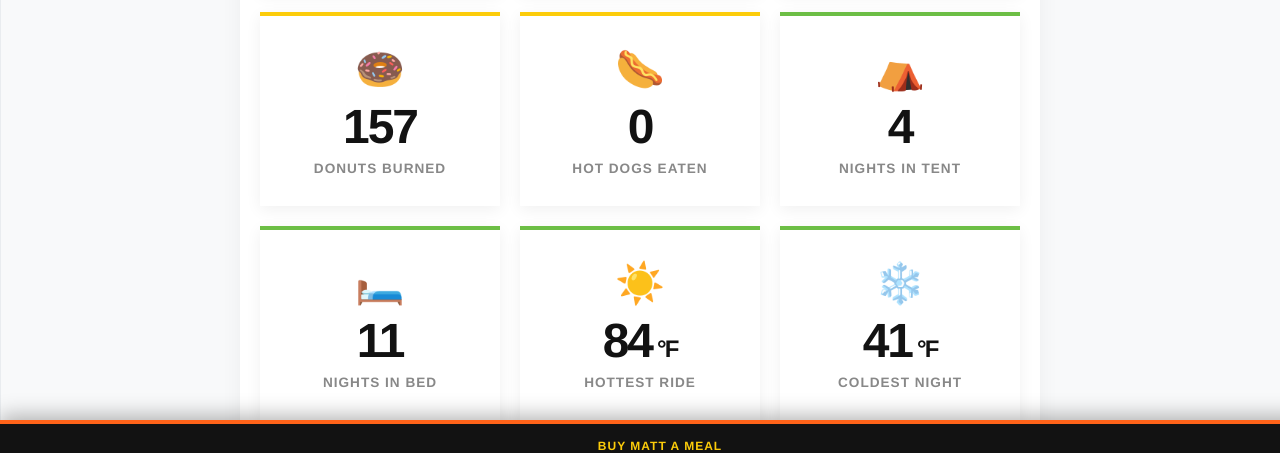
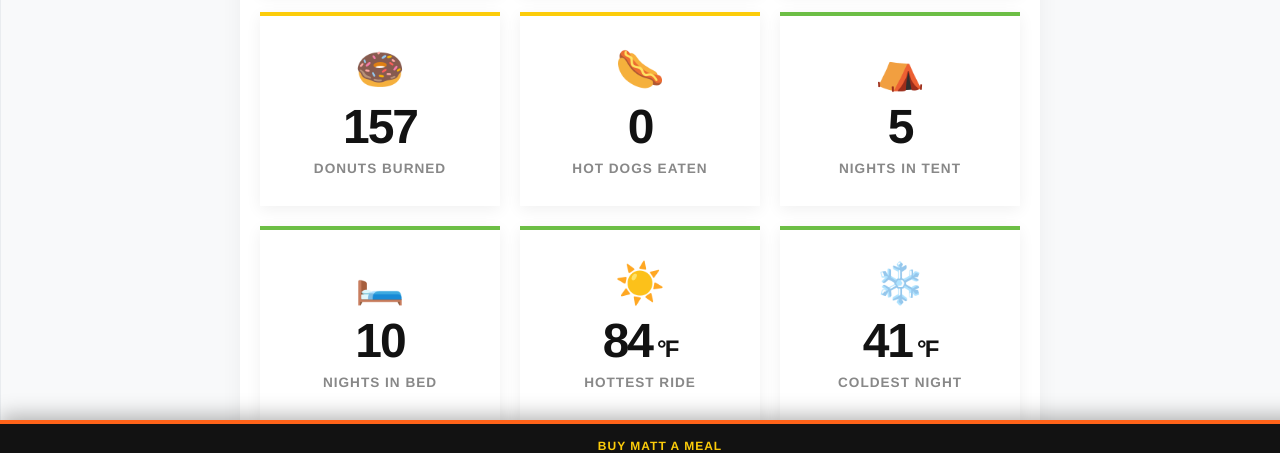
Before and after one commit to mschiller87/bike-tracker, a Jekyll site: the page built from stats.html, in a window 1280 px wide and 964 px high. Shown: the part 433-886 px from the top of the window. Built offline with Jekyll 4.4.1, drawn with Linux system fonts in a browser that asks for light colours.

Commit message:
Automated Strava sync

```diff
--- a/_data/automated_stats.yml
+++ b/_data/automated_stats.yml
@@ -3,8 +3,8 @@ total_moving_hours: 72
 longest_day_miles: 89
 total_calories: 47353
 hot_dogs: 0
-nights_tent: 4
-nights_bed: 11
+nights_tent: 5
+nights_bed: 10
 hottest_day: 84
 coldest_night: 41
 donuts: 157
```
Also changed, not shown: _data/sync_state.json.
